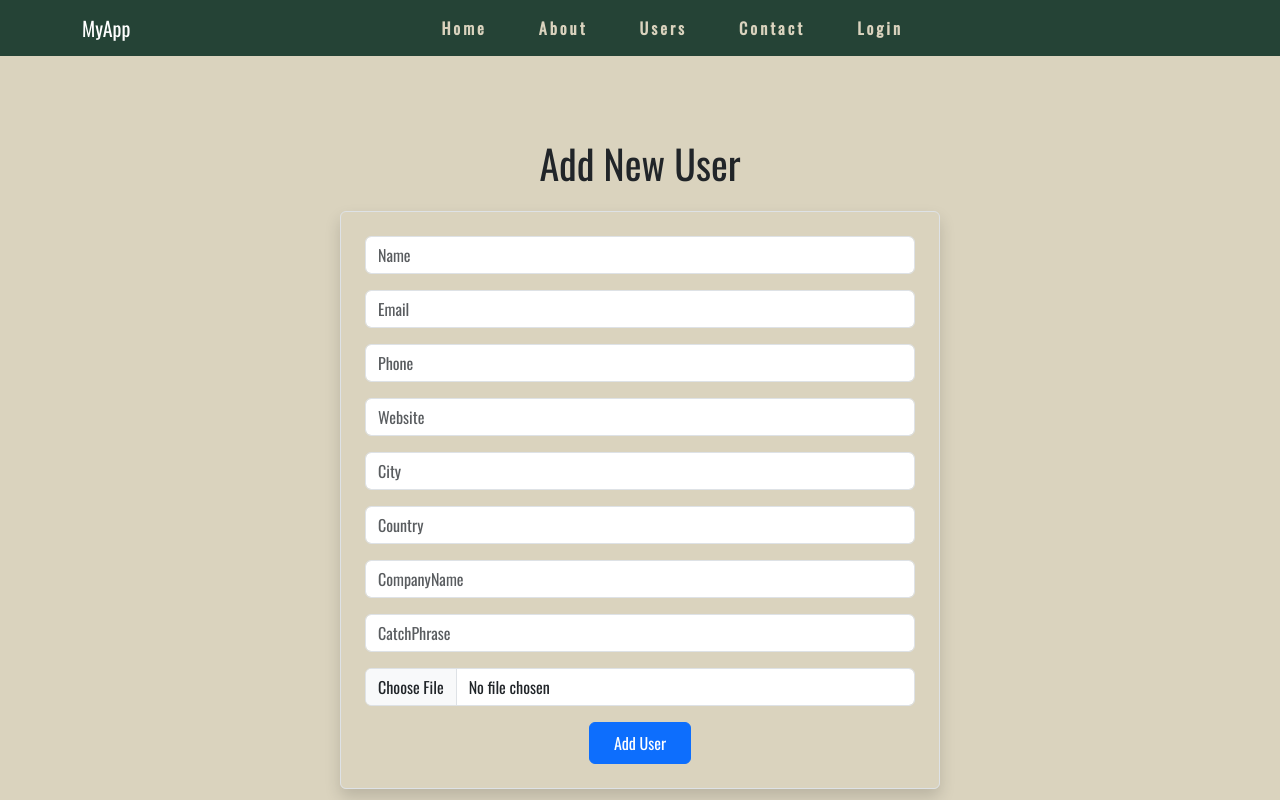
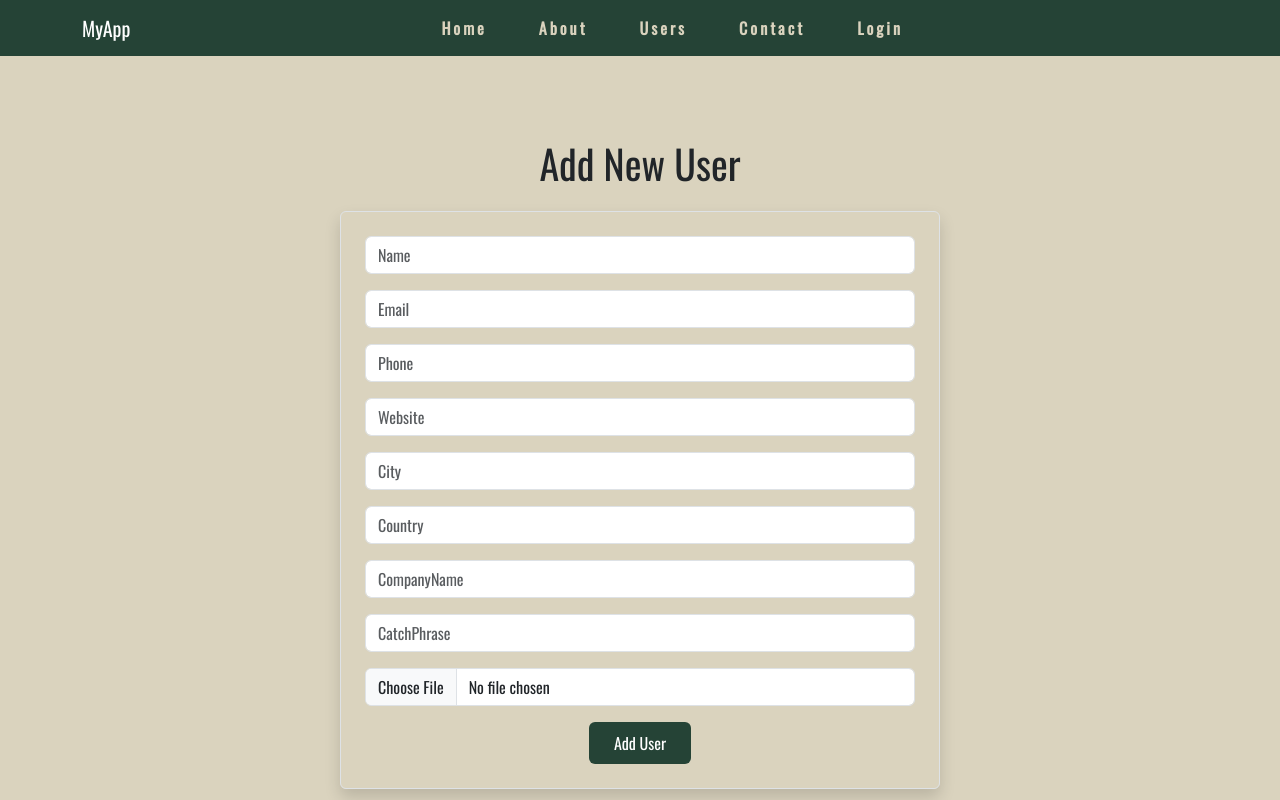
Before and after one commit to EngBasmaa/Next-CRUD-and-Auth-Project, a Next.js app: page /users/new in a window 1280 px wide. Shown: the top 800 px of the page. Built offline with nearby package versions, Linux system fonts and the light colour scheme.

Commit message:
improve some pages design

```diff
--- a/src/app/users/new/page.js
+++ b/src/app/users/new/page.js
@@ -2,22 +2,13 @@
 import { handleSubmit } from "@/_actions";
 
 export default function AddUserPage() {
-  return (
-    <main className="container min-vh-100 d-flex justify-content-center align-items-center">
+  return <main className="container min-vh-100 d-flex justify-content-center align-items-center">
       <div className="w-100" style={{ maxWidth: "600px" }}>
         <h1 className="text-center mb-4 mt-3">Add New User</h1>
 
         <form action={handleSubmit} className="border rounded p-4 shadow">
-          {[
-            { name: "name", type: "text", required: true },
-            { name: "email", type: "email", required: true },
-            { name: "phone", type: "text" },
-            { name: "website", type: "text" },
-            { name: "city", type: "text" },
-            { name: "country", type: "text" },
-            { name: "companyName", type: "text" },
-            { name: "catchPhrase", type: "text" }
-          ].map(({ name, type, required }) =>
+          {[{ name: "name", type: "text", required: true }, { name: "email", type: "email", required: true }, { name: "phone", type: "text" }, { name: "website", type: "text" }, { name: "city", type: "text" }, { name: "country", type: "text" }, { name: "companyName", type: "text" }, { name: "catchPhrase", type: "text" }].map(
+            ({ name, type, required }) =>
               <div className="mb-3" key={name}>
                 <input
                   type={type}
@@ -30,21 +21,15 @@ export default function AddUserPage() {
           )}
 
           <div className="mb-3">
-            <input
-              type="file"
-              name="image"
-              accept="image/*"
-              className="form-control"
-            />
+            <input type="file" name="image" accept="image/*" className="form-control" />
           </div>
 
           <div className="text-center">
-            <button type="submit" className="btn btn-primary px-4 py-2">
+            <button type="submit" className="btn px-4 py-2" style={{ backgroundColor: "var(--primary)", color: "#fff" }}>
               Add User
             </button>
           </div>
         </form>
       </div>
-    </main>
-  );
+    </main>;
 }
--- a/src/components/UserListWrapper/page.jsx
+++ b/src/components/UserListWrapper/page.jsx
@@ -1,7 +1,8 @@
 import { getAllUsers } from "@/_lib/data-service";
-import UserList from "../userList/page";
+import UserList from "@/components/userList/page";
 
 export default async function UserListWrapper() {
   const users = await getAllUsers();
+
   return <UserList users={users} />;
 }
```
Also changed, not shown: src/app/users/page.js (+11 -1 lines), src/components/userList/page.js (+75 -6 lines). Lines whose indentation alone changed are shown as unchanged.
